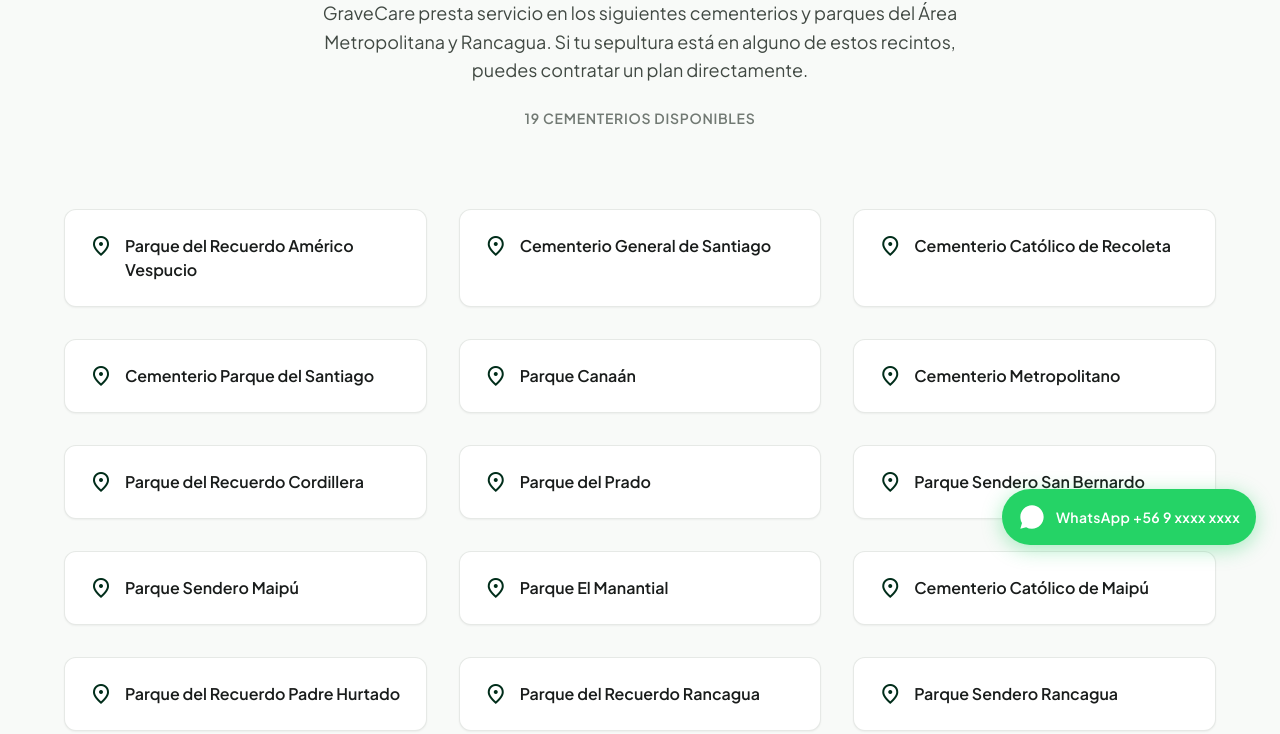
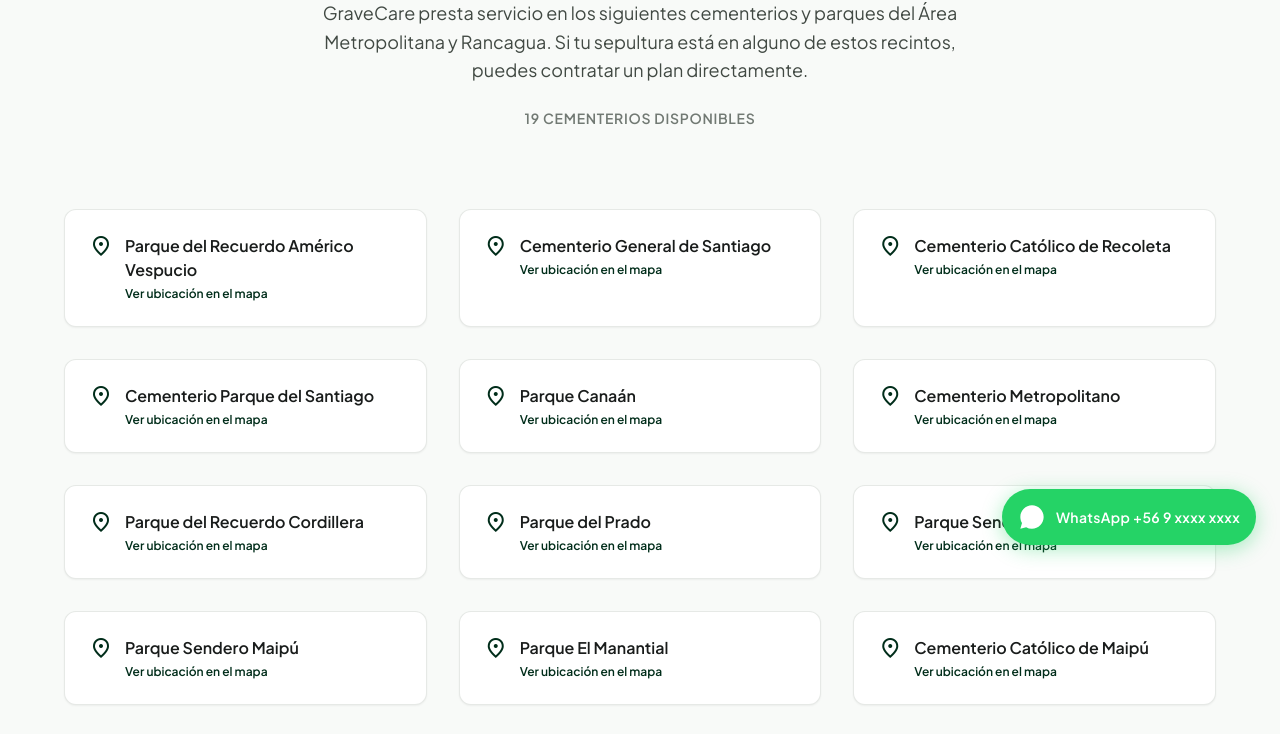
Before and after one commit to colivaresl2018/gravecare, a plain HTML site: page public/cementerios.html in a window 1280 px wide. Shown: the part 231-965 px from the top of the page. Drawn offline with nearby package versions, Linux system fonts and the light colour scheme.

Commit message:
Agrega ubicacion satelital a los 19 cementerios

```diff
--- a/public/cementerios.html
+++ b/public/cementerios.html
@@ -114,7 +114,7 @@
     <div class="flex justify-between items-center w-full px-gutter max-w-container-max-width mx-auto h-20">
       <div class="flex items-center gap-2">
         <a href="index.html" class="flex items-center gap-2">
-          <img src="./assets/Logo.jpg" alt="GraveCare Logo" class="h-14 w-auto object-contain">
+          <img src="./assets/logo.webp" alt="GraveCare Logo" class="h-14 w-auto object-contain">
         </a>
       </div>
 
@@ -209,7 +209,7 @@
     <div class="grid grid-cols-1 md:grid-cols-4 gap-card-gap px-gutter py-section-padding-desktop max-w-container-max-width mx-auto border-b border-primary-container">
       <!-- Brand -->
       <div class="col-span-1 md:col-span-1">
-        <img src="./assets/Logo.jpg" alt="GraveCare Logo" class="h-14 w-auto object-contain mb-4">
+        <img src="./assets/logo.webp" alt="GraveCare Logo" class="h-14 w-auto object-contain mb-4">
         <div class="text-headline-md font-headline-md font-bold text-surface-container-lowest mb-4">GRAVECARE</div>
         <p class="font-body-md text-body-md text-on-primary/80 mb-6">
           Brindando tranquilidad y respeto continuo a través del cuidado profesional de sepulturas.
@@ -292,37 +292,51 @@
     }
   </script>
 
-  <!-- Listado de cementerios (misma lista usada en suscribirme-Plan.html / suscribirme-Spot.html) -->
+  <!-- Listado de cementerios (misma lista usada en suscribirme-Plan.html /
+       suscribirme-Spot.html). Cada uno incluye lat/lng — la ubicación
+       satelital de referencia del cementerio en general (no de una
+       sepultura puntual), para que el operador sepa hacia dónde dirigirse
+       antes de llegar. Coordenadas obtenidas de Google Maps en septiembre
+       2026; revisar si algún predio cambia de dirección con el tiempo.
+       NOTA: "Parque del Recuerdo Rancagua" y "Parque Sendero Rancagua"
+       arrojaron la misma dirección en la búsqueda (Av. Libertador Bernardo
+       O'Higgins 71) — parecen ser el mismo predio bajo dos nombres
+       comerciales. Si en la práctica son ubicaciones distintas, hay que
+       corregir una de las dos coordenadas abajo. -->
   <script>
     const CEMENTERIOS = [
-      "Parque del Recuerdo Américo Vespucio",
-      "Cementerio General de Santiago",
-      "Cementerio Católico de Recoleta",
-      "Cementerio Parque del Santiago",
-      "Parque Canaán",
-      "Cementerio Metropolitano",
-      "Parque del Recuerdo Cordillera",
-      "Parque del Prado",
-      "Parque Sendero San Bernardo",
-      "Parque Sendero Maipú",
-      "Parque El Manantial",
-      "Cementerio Católico de Maipú",
-      "Parque del Recuerdo Padre Hurtado",
-      "Parque del Recuerdo Rancagua",
-      "Parque Sendero Rancagua",
-      "Cementerio Municipal N° 1 de Rancagua",
-      "Cementerio Municipal N° 2 (Baquedano)",
-      "Parque Jardín Rancagua",
-      "Parque Jardín Las Flores",
+      { nombre: "Parque del Recuerdo Américo Vespucio", lat: -33.3838805, lng: -70.6345455 },
+      { nombre: "Cementerio General de Santiago", lat: -33.4176636, lng: -70.6500999 },
+      { nombre: "Cementerio Católico de Recoleta", lat: -33.4134151, lng: -70.6422611 },
+      { nombre: "Cementerio Parque del Santiago", lat: -33.3908378, lng: -70.6106419 },
+      { nombre: "Parque Canaán", lat: -33.4428260, lng: -70.8013175 },
+      { nombre: "Cementerio Metropolitano", lat: -33.5304473, lng: -70.6832700 },
+      { nombre: "Parque del Recuerdo Cordillera", lat: -33.5549429, lng: -70.5441600 },
+      { nombre: "Parque del Prado", lat: -33.5548133, lng: -70.5598832 },
+      { nombre: "Parque Sendero San Bernardo", lat: -33.6095850, lng: -70.7187710 },
+      { nombre: "Parque Sendero Maipú", lat: -33.4654272, lng: -70.7671207 },
+      { nombre: "Parque El Manantial", lat: -33.4728208, lng: -70.7607300 },
+      { nombre: "Cementerio Católico de Maipú", lat: -33.5078387, lng: -70.7698562 },
+      { nombre: "Parque del Recuerdo Padre Hurtado", lat: -33.6094158, lng: -70.8356870 },
+      { nombre: "Parque del Recuerdo Rancagua", lat: -34.1604909, lng: -70.7563741 },
+      { nombre: "Parque Sendero Rancagua", lat: -34.1604909, lng: -70.7563741 },
+      { nombre: "Cementerio Municipal N° 1 de Rancagua", lat: -34.1646880, lng: -70.7472616 },
+      { nombre: "Cementerio Municipal N° 2 (Baquedano)", lat: -34.1655658, lng: -70.7670607 },
+      { nombre: "Parque Jardín Rancagua", lat: -34.1623360, lng: -70.7975146 },
+      { nombre: "Parque Jardín Las Flores", lat: -34.1797461, lng: -70.6908177 },
     ];
 
     const grid = document.getElementById('gridCementerios');
-    CEMENTERIOS.forEach((nombre) => {
+    CEMENTERIOS.forEach((cementerio) => {
+      const urlMapa = `https://www.google.com/maps/search/?api=1&query=${cementerio.lat},${cementerio.lng}`;
       const card = document.createElement('div');
       card.className = 'bg-surface-container-lowest rounded-xl p-6 border border-outline-variant/40 shadow-sm flex items-start gap-3 hover:shadow-md hover:border-primary/40 transition-all';
       card.innerHTML = `
         <span class="material-symbols-outlined text-primary flex-shrink-0">location_on</span>
-        <span class="font-body-md text-body-md text-on-surface font-semibold">${nombre}</span>
+        <div class="flex flex-col gap-1">
+          <span class="font-body-md text-body-md text-on-surface font-semibold">${cementerio.nombre}</span>
+          <a href="${urlMapa}" target="_blank" rel="noopener noreferrer" class="text-xs font-semibold text-primary hover:underline">Ver ubicación en el mapa</a>
+        </div>
       `;
       grid.appendChild(card);
     });
```
